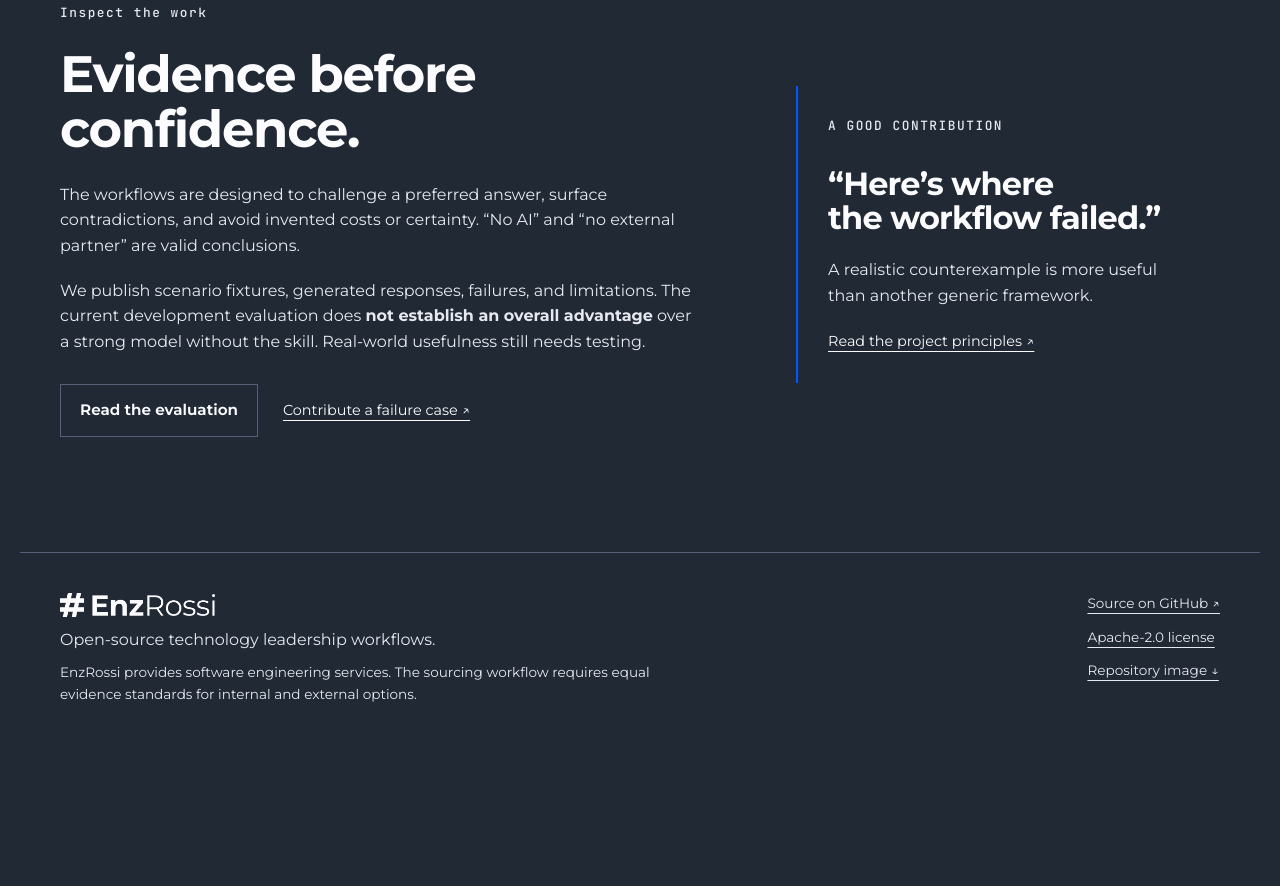
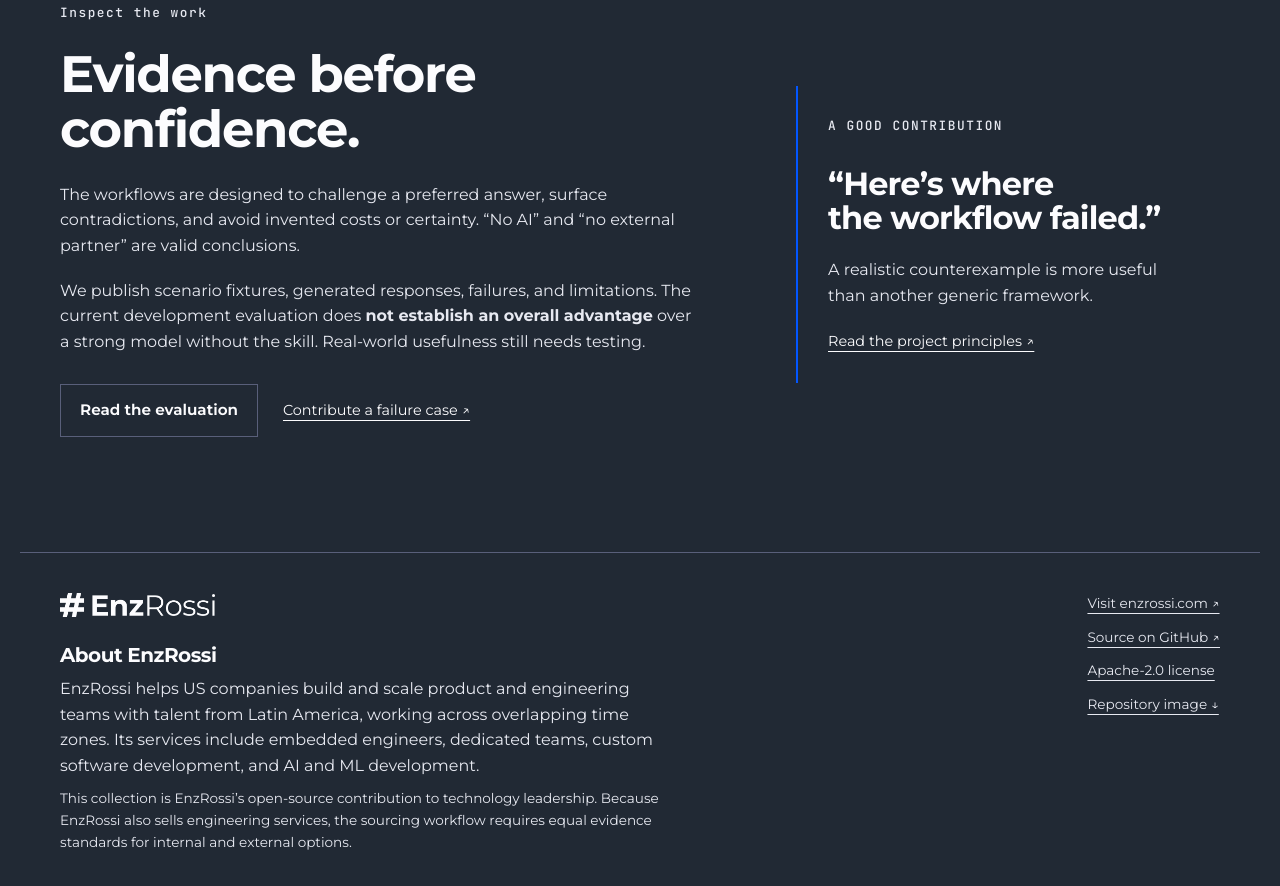
Before and after one commit to EnzRossi/tech-leadership-skills, a plain HTML site: page site/index.html in a window 1280 px wide. Shown: the part 3044-3930 px from the top of the page. Before the commit the page ends 3800 px from the top, so only its background shows below. Drawn offline with Linux system fonts and the light colour scheme.

Commit message:
Introduce EnzRossi and link to the company website

```diff
--- a/site/index.html
+++ b/site/index.html
@@ -335,13 +335,22 @@
             height="370"
             alt="EnzRossi"
         /></a>
-        <p>Open-source technology leadership workflows.</p>
+        <h2 class="about-title">About EnzRossi</h2>
+        <p>
+          EnzRossi helps US companies build and scale product and engineering
+          teams with talent from Latin America, working across overlapping time
+          zones. Its services include embedded engineers, dedicated teams,
+          custom software development, and AI and ML development.
+        </p>
         <p class="small">
-          EnzRossi provides software engineering services. The sourcing workflow
-          requires equal evidence standards for internal and external options.
+          This collection is EnzRossi’s open-source contribution to technology
+          leadership. Because EnzRossi also sells engineering services, the
+          sourcing workflow requires equal evidence standards for internal and
+          external options.
         </p>
       </div>
       <div class="footer-links">
+        <a href="https://enzrossi.com">Visit enzrossi.com ↗</a>
         <a href="https://github.com/EnzRossi/tech-leadership-skills"
           >Source on GitHub ↗</a
         ><a
--- a/site/style.css
+++ b/site/style.css
@@ -468,6 +468,11 @@
   margin: 10px 0;
   max-width: 620px;
 }
+.about-title {
+  font-size: 1.25rem;
+  margin-top: 28px;
+  color: var(--paper);
+}
 .footer-links {
   display: flex;
   flex-direction: column;
```
